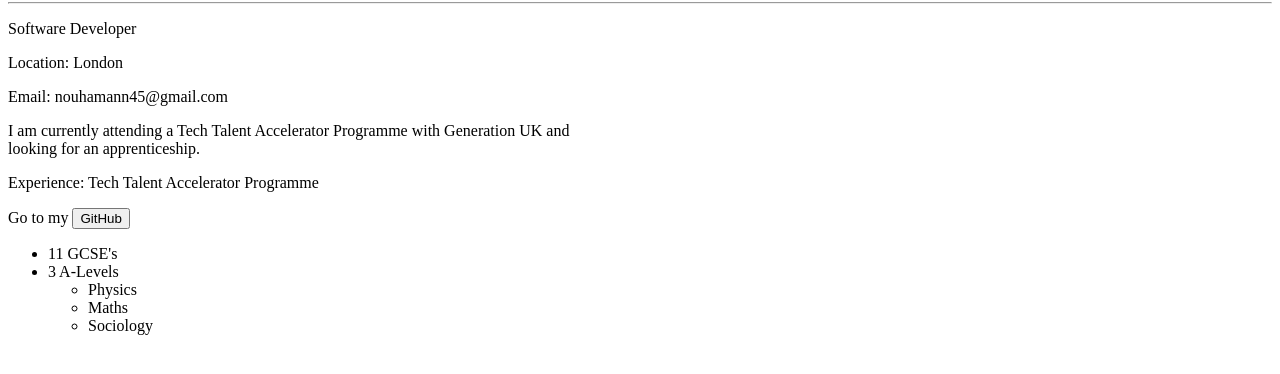
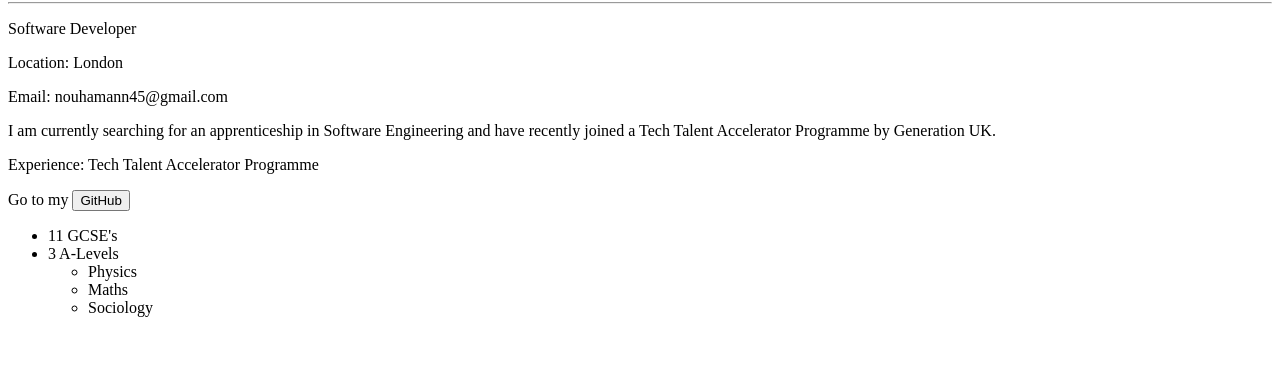
Before and after one commit to nouhamann/profile, a plain HTML site: page index.html in a window 1280 px wide. Shown: the part 78-452 px from the top of the page. Drawn offline with Linux system fonts and the light colour scheme.

Commit message:
profiles

```diff
--- a/index.html
+++ b/index.html
@@ -12,8 +12,8 @@
     <p>Software Developer</p>
     <p>Location: London</p>
     <p>Email: nouhamann45@gmail.com</p>
-    <p>I am currently attending a Tech Talent Accelerator Programme with
-        Generation UK and <br> looking for an apprenticeship.
+    <p>I am currently searching for an apprenticeship in Software Engineering and have recently joined a Tech Talent Accelerator Programme
+        by Generation UK.
     </p>
     <p>Experience: Tech Talent Accelerator Programme</p>
     <p>Go to my
```
